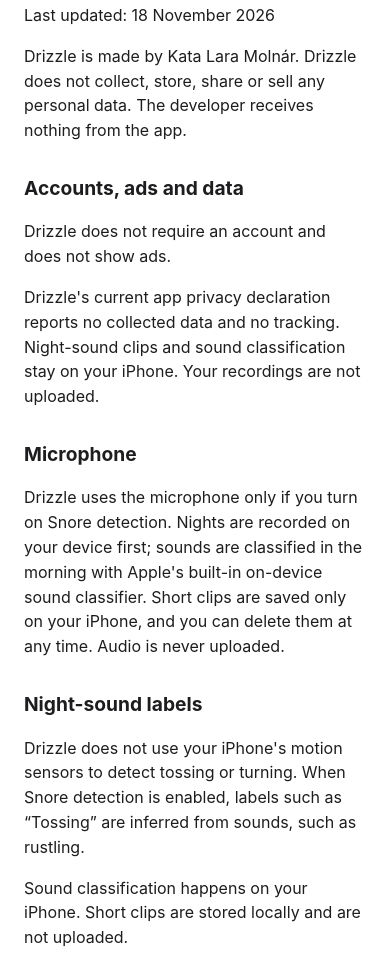
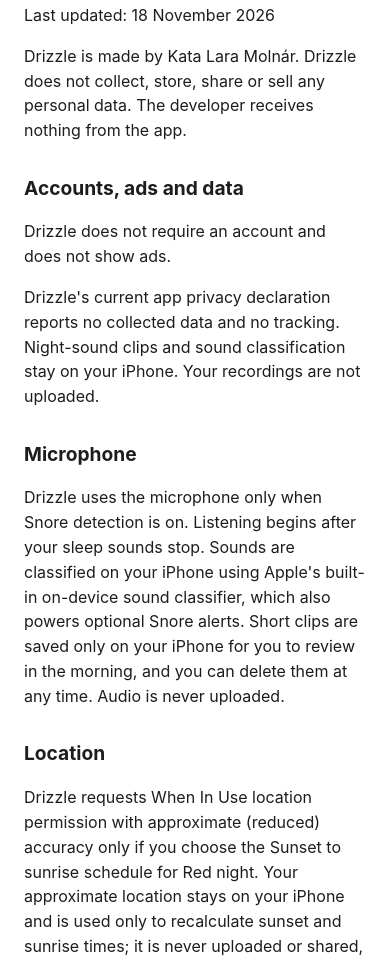
Before and after one commit to drizzle-sleep/drizzle-sleep.github.io, a plain HTML site: page privacy.html in a window 390 px wide. Shown: the part 129-1091 px from the top of the page. Drawn offline with Linux system fonts and the light colour scheme.

Commit message:
Update privacy page microphone and location sections
Replace the Microphone wording and add a Location section
for the Sunset to sunrise schedule. The last-updated date
stays 18 November 2026.

```diff
--- a/privacy.html
+++ b/privacy.html
@@ -2,7 +2,8 @@
 <p>Drizzle is made by Kata Lara Molnár. Drizzle does not collect, store, share or sell any personal data. The developer receives nothing from the app.</p>
 <h2>Accounts, ads and data</h2><p>Drizzle does not require an account and does not show ads.</p>
 <p>Drizzle's current app privacy declaration reports no collected data and no tracking. Night-sound clips and sound classification stay on your iPhone. Your recordings are not uploaded.</p>
-<h2>Microphone</h2><p>Drizzle uses the microphone only if you turn on Snore detection. Nights are recorded on your device first; sounds are classified in the morning with Apple's built-in on-device sound classifier. Short clips are saved only on your iPhone, and you can delete them at any time. Audio is never uploaded.</p>
+<h2>Microphone</h2><p>Drizzle uses the microphone only when Snore detection is on. Listening begins after your sleep sounds stop. Sounds are classified on your iPhone using Apple's built-in on-device sound classifier, which also powers optional Snore alerts. Short clips are saved only on your iPhone for you to review in the morning, and you can delete them at any time. Audio is never uploaded.</p>
+<h2>Location</h2><p>Drizzle requests When In Use location permission with approximate (reduced) accuracy only if you choose the Sunset to sunrise schedule for Red night. Your approximate location stays on your iPhone and is used only to recalculate sunset and sunrise times; it is never uploaded or shared, and the developer receives no location data. Custom hours do not use location, and you can turn off location access in iOS Settings at any time.</p>
 <h2>Night-sound labels</h2><p>Drizzle does not use your iPhone's motion sensors to detect tossing or turning. When Snore detection is enabled, labels such as “Tossing” are inferred from sounds, such as rustling.</p>
 <p>Sound classification happens on your iPhone. Short clips are stored locally and are not uploaded.</p>
 <h2>Play together</h2><p>Play together allows up to 8 nearby iPhones and iPads to play the same mix over local connections. Each device keeps its own volume.</p>
```
